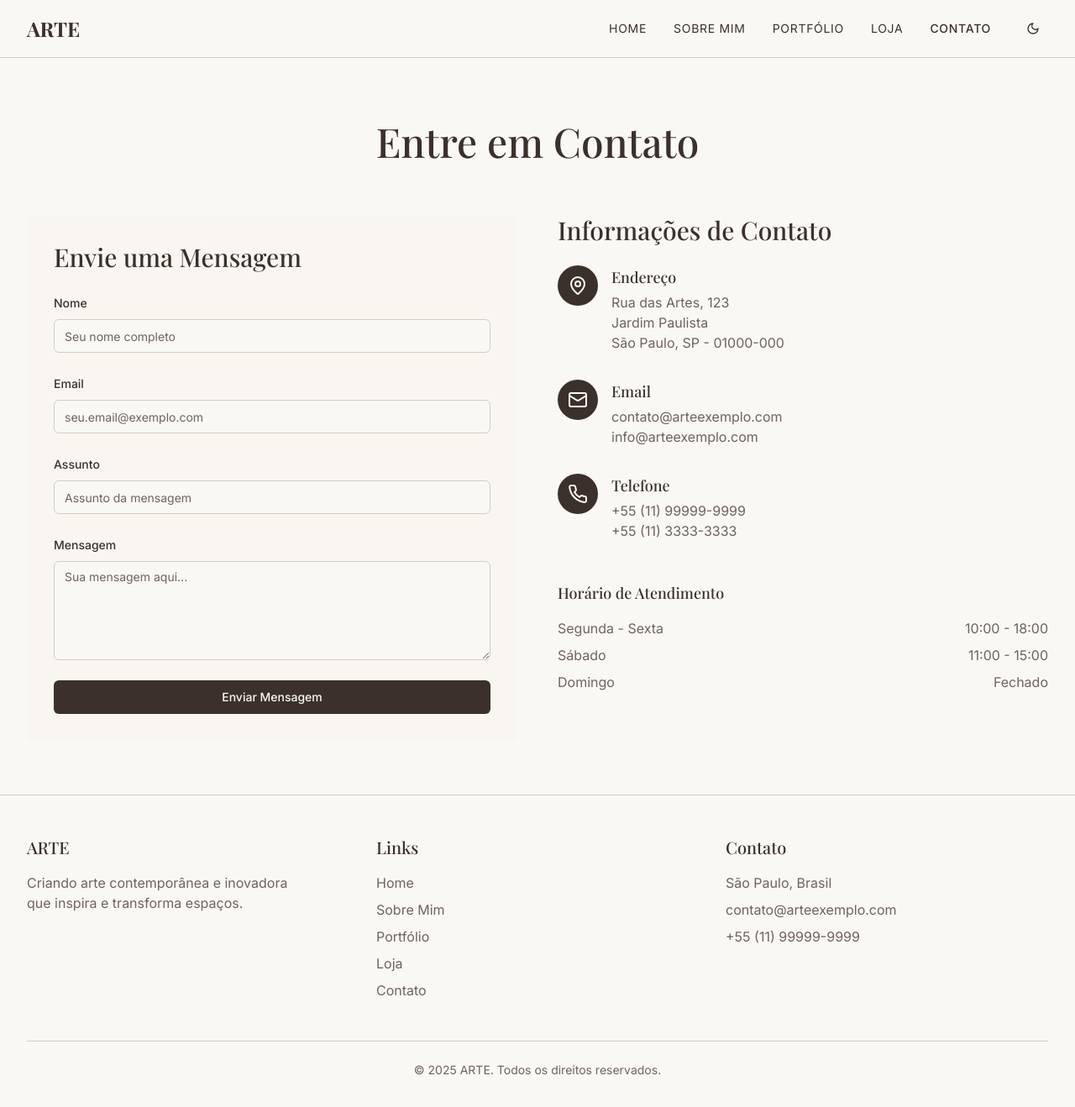
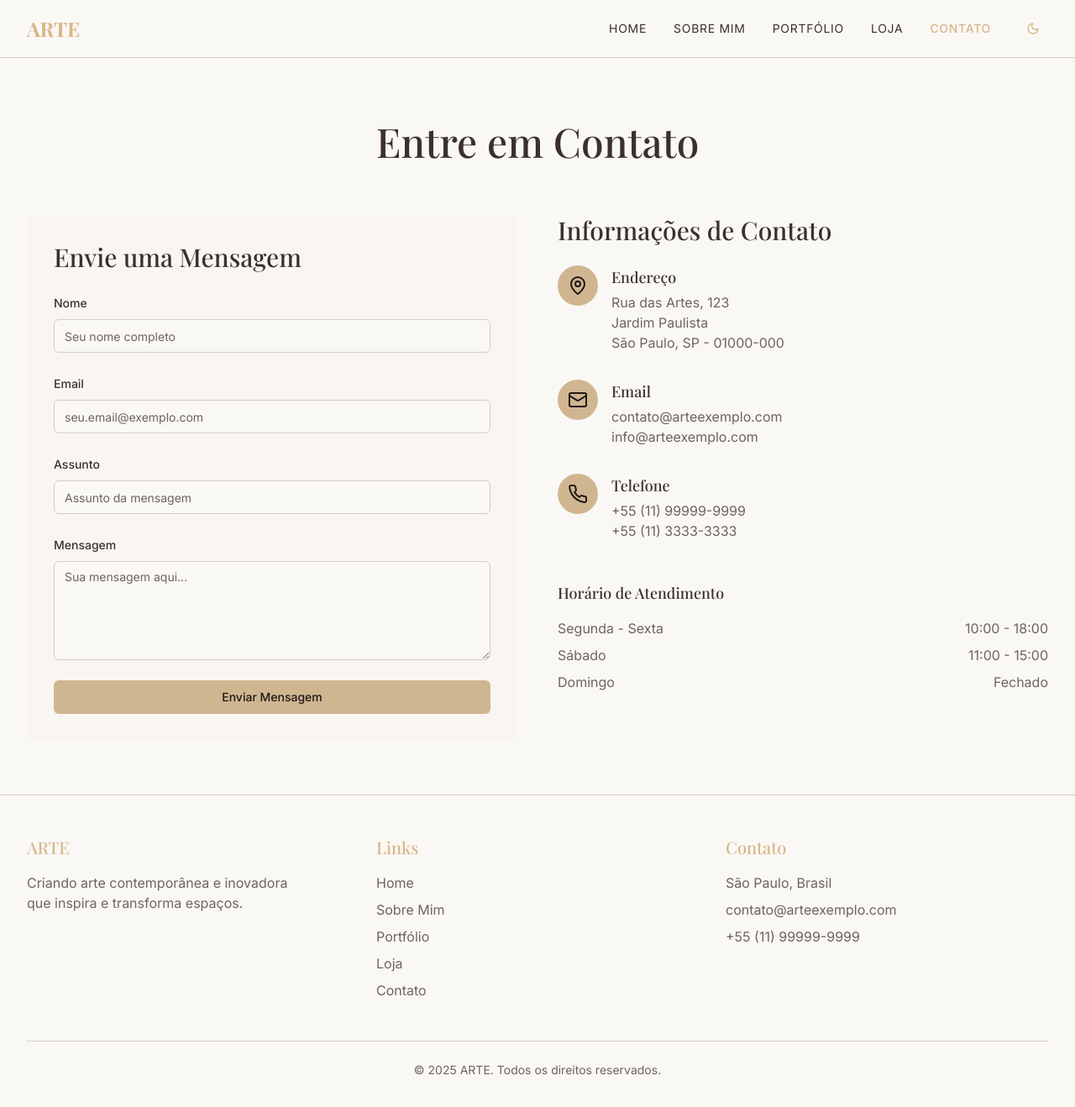
Before and after one commit to jaquelinearts/elegant-art-studio-site, a React (Vite) app: page /contato in a window 1280 px wide. Shown: the top 1318 px of the page at 84% size. Built offline with nearby package versions, Linux system fonts and the light colour scheme.

Commit message:
Refactor: Use #D7B788 for buttons and text
Update the color scheme to use #D7B788 for buttons and text elements.

```diff
--- a/src/components/layout/Footer.tsx
+++ b/src/components/layout/Footer.tsx
@@ -1,3 +1,4 @@
+
 
 import { NavLink } from "react-router-dom";
 
@@ -7,35 +8,35 @@ export function Footer() {
       <div className="container-custom">
         <div className="grid grid-cols-1 md:grid-cols-3 gap-8">
           <div>
-            <h3 className="font-playfair text-xl mb-4">ARTE</h3>
+            <h3 className="font-playfair text-xl mb-4 text-beige">ARTE</h3>
             <p className="text-muted-foreground max-w-xs">
               Criando arte contemporânea e inovadora que inspira e transforma espaços.
             </p>
           </div>
 
           <div>
-            <h3 className="font-playfair text-xl mb-4">Links</h3>
+            <h3 className="font-playfair text-xl mb-4 text-beige">Links</h3>
             <nav className="flex flex-col space-y-2">
-              <NavLink to="/" className="text-muted-foreground hover:text-foreground transition-colors">
+              <NavLink to="/" className="text-muted-foreground hover:text-beige transition-colors">
                 Home
               </NavLink>
-              <NavLink to="/sobre-mim" className="text-muted-foreground hover:text-foreground transition-colors">
+              <NavLink to="/sobre-mim" className="text-muted-foreground hover:text-beige transition-colors">
                 Sobre Mim
               </NavLink>
-              <NavLink to="/portfolio" className="text-muted-foreground hover:text-foreground transition-colors">
+              <NavLink to="/portfolio" className="text-muted-foreground hover:text-beige transition-colors">
                 Portfólio
               </NavLink>
-              <NavLink to="/loja" className="text-muted-foreground hover:text-foreground transition-colors">
+              <NavLink to="/loja" className="text-muted-foreground hover:text-beige transition-colors">
                 Loja
               </NavLink>
-              <NavLink to="/contato" className="text-muted-foreground hover:text-foreground transition-colors">
+              <NavLink to="/contato" className="text-muted-foreground hover:text-beige transition-colors">
                 Contato
               </NavLink>
             </nav>
           </div>
 
           <div>
-            <h3 className="font-playfair text-xl mb-4">Contato</h3>
+            <h3 className="font-playfair text-xl mb-4 text-beige">Contato</h3>
             <address className="not-italic text-muted-foreground">
               <p>São Paulo, Brasil</p>
               <p className="mt-2">contato@arteexemplo.com</p>
--- a/src/components/layout/Navbar.tsx
+++ b/src/components/layout/Navbar.tsx
@@ -1,3 +1,4 @@
+
 
 import { useState } from "react";
 import { NavLink } from "react-router-dom";
@@ -25,7 +26,7 @@ export function Navbar() {
     <header className="fixed top-0 left-0 right-0 z-40 bg-background/80 backdrop-blur-md border-b transition-all duration-300">
       <div className="container-custom py-4 flex items-center justify-between">
         <div className="flex items-center">
-          <NavLink to="/" className="font-playfair font-bold text-2xl">
+          <NavLink to="/" className="font-playfair font-bold text-2xl text-beige">
             ARTE
           </NavLink>
         </div>
@@ -38,8 +39,8 @@ export function Navbar() {
               to={item.path}
               className={({ isActive }) =>
                 cn(
-                  "text-sm uppercase tracking-wider hover:text-primary/80 transition-colors",
-                  isActive ? "font-medium" : "font-normal"
+                  "text-sm uppercase tracking-wider hover:text-beige transition-colors",
+                  isActive ? "font-medium text-beige" : "font-normal"
                 )
               }
             >
@@ -56,7 +57,7 @@ export function Navbar() {
             variant="ghost"
             size="icon"
             onClick={toggleMenu}
-            className="ml-2"
+            className="ml-2 text-beige hover:text-beige/80"
           >
             {isMenuOpen ? <X /> : <Menu />}
           </Button>
@@ -80,7 +81,7 @@ export function Navbar() {
               className={({ isActive }) =>
                 cn(
                   "text-lg uppercase tracking-wider transition-colors",
-                  isActive ? "font-medium" : "font-normal"
+                  isActive ? "font-medium text-beige" : "font-normal"
                 )
               }
             >
--- a/src/components/shared/ThemeToggle.tsx
+++ b/src/components/shared/ThemeToggle.tsx
@@ -1,3 +1,4 @@
+
 
 import { useState, useEffect } from "react";
 import { Moon, Sun } from "lucide-react";
@@ -31,7 +32,7 @@ export function ThemeToggle() {
       variant="ghost"
       size="icon"
       onClick={toggleTheme}
-      className="rounded-full h-9 w-9 text-foreground"
+      className="rounded-full h-9 w-9 text-beige hover:text-beige/80 hover:bg-background"
       aria-label={`Switch to ${theme === 'light' ? 'dark' : 'light'} mode`}
     >
       {theme === "light" ? (
--- a/src/index.css
+++ b/src/index.css
@@ -1,3 +1,4 @@
+
 
 @import url('https://fonts.googleapis.com/css2?family=Playfair+Display:wght@400;500;600;700&family=Inter:wght@300;400;500;600&display=swap');
 
@@ -16,8 +17,8 @@
     --popover: 36 33% 97%;
     --popover-foreground: 20 15% 20%;
 
-    --primary: 20 15% 20%;
-    --primary-foreground: 36 33% 97%;
+    --primary: 36 40% 69%; /* #D7B788 in HSL */
+    --primary-foreground: 20 15% 10%;
 
     --secondary: 34 33% 90%;
     --secondary-foreground: 20 15% 20%;
@@ -33,7 +34,7 @@
 
     --border: 30 20% 80%;
     --input: 30 20% 80%;
-    --ring: 20 15% 20%;
+    --ring: 36 40% 69%; /* #D7B788 in HSL */
 
     --radius: 0.5rem;
   }
@@ -48,7 +49,7 @@
     --popover: 22 30% 12%;
     --popover-foreground: 36 33% 92%;
 
-    --primary: 36 33% 92%;
+    --primary: 36 40% 69%; /* #D7B788 in HSL */
     --primary-foreground: 22 30% 10%;
 
     --secondary: 22 25% 18%;
@@ -65,7 +66,7 @@
 
     --border: 22 25% 25%;
     --input: 22 25% 25%;
-    --ring: 36 33% 92%;
+    --ring: 36 40% 69%; /* #D7B788 in HSL */
   }
 }
 
--- a/src/pages/Home.tsx
+++ b/src/pages/Home.tsx
@@ -1,3 +1,4 @@
+
 
 import { Button } from "@/components/ui/button";
 import { NavLink } from "react-router-dom";
@@ -22,10 +23,10 @@ const Home = () => {
                 Sou uma artista contemporânea explorando as fronteiras entre o tradicional e o digital.
               </p>
               <div className="flex flex-wrap gap-4 pt-4">
-                <Button asChild size="lg" className="rounded-full px-8">
+                <Button asChild size="lg" className="rounded-full px-8 bg-beige hover:bg-beige/90 text-foreground">
                   <NavLink to="/portfolio">Ver Trabalhos</NavLink>
                 </Button>
-                <Button variant="outline" asChild size="lg" className="rounded-full px-8">
+                <Button variant="outline" asChild size="lg" className="rounded-full px-8 border-beige text-beige hover:bg-beige/10">
                   <NavLink to="/contato">Entre em Contato</NavLink>
                 </Button>
               </div>
@@ -55,13 +56,13 @@ const Home = () => {
                     className="w-full h-full object-cover transition-transform duration-500 group-hover:scale-105"
                   />
                 </div>
-                <h3 className="font-playfair text-xl">Obra {item}</h3>
+                <h3 className="font-playfair text-xl text-beige">Obra {item}</h3>
                 <p className="text-muted-foreground">Técnica mista sobre tela, 2023</p>
               </div>
             ))}
           </div>
           <div className="mt-12 text-center">
-            <Button variant="outline" asChild size="lg" className="rounded-full gap-2">
+            <Button variant="outline" asChild size="lg" className="rounded-full gap-2 border-beige text-beige hover:bg-beige/10">
               <NavLink to="/portfolio">
                 Ver Portfólio Completo
                 <ArrowRight className="w-4 h-4" />
@@ -77,7 +78,7 @@ const Home = () => {
           <h2 className="section-title text-center mb-12">Loja em Destaque</h2>
           <div className="grid grid-cols-1 md:grid-cols-2 lg:grid-cols-4 gap-6">
             {[1, 2, 3, 4].map((item) => (
-              <Card key={item} className="overflow-hidden group border border-border/50 hover:border-border transition-all duration-300">
+              <Card key={item} className="overflow-hidden group border border-border/50 hover:border-beige transition-all duration-300">
                 <div className="relative aspect-square overflow-hidden">
                   <img
                     src={`https://images.unsplash.com/photo-${item === 1 ? '1579783900882-c0d08dad4e67' : item === 2 ? '1460661382334-790a226d29d7' : item === 3 ? '1579762593392-999e5d2d851d' : '1534349762230-e0caac6a3154'}`}
@@ -87,12 +88,12 @@ const Home = () => {
                   <div className="absolute inset-0 bg-foreground/5 group-hover:bg-foreground/0 transition-all duration-300"></div>
                 </div>
                 <CardContent className="pt-4">
-                  <h3 className="font-playfair text-lg">Produto {item}</h3>
+                  <h3 className="font-playfair text-lg text-beige">Produto {item}</h3>
                   <p className="text-muted-foreground text-sm">Impressão Giclée, Série Limitada</p>
                   <p className="font-medium mt-2">R$ {(150 + item * 50).toLocaleString('pt-BR')}</p>
                 </CardContent>
                 <CardFooter className="pt-0">
-                  <Button variant="outline" className="w-full rounded-full gap-2">
+                  <Button variant="outline" className="w-full rounded-full gap-2 border-beige text-beige hover:bg-beige/10">
                     <ShoppingBag className="h-4 w-4" />
                     Adicionar ao Carrinho
                   </Button>
@@ -101,7 +102,7 @@ const Home = () => {
             ))}
           </div>
           <div className="mt-12 text-center">
-            <Button variant="outline" asChild size="lg" className="rounded-full gap-2">
+            <Button variant="outline" asChild size="lg" className="rounded-full gap-2 border-beige text-beige hover:bg-beige/10">
               <NavLink to="/loja">
                 Ver Loja Completa
                 <ArrowRight className="w-4 h-4" />
--- a/tailwind.config.ts
+++ b/tailwind.config.ts
@@ -67,7 +67,7 @@ export default {
 					border: 'hsl(var(--sidebar-border))',
 					ring: 'hsl(var(--sidebar-ring))'
 				},
-				beige: "#F5F5DC",
+				beige: "#D7B788", // Added beige color
 				ivory: "#FFFFF0",
 				charcoal: "#333333",
 			},
```
